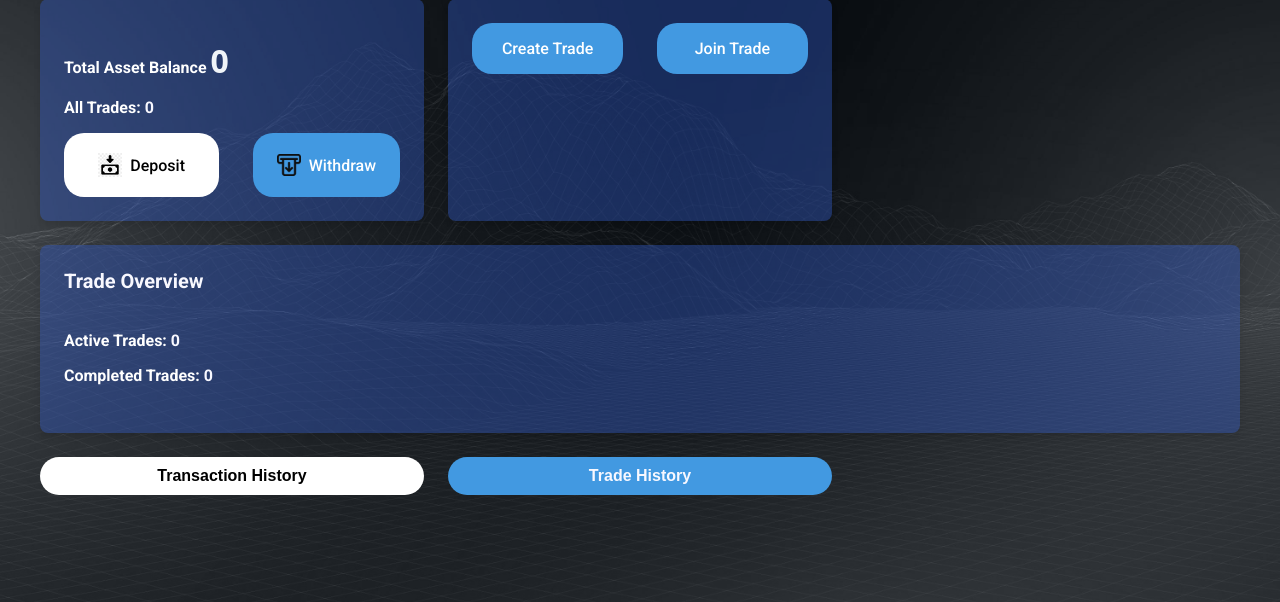
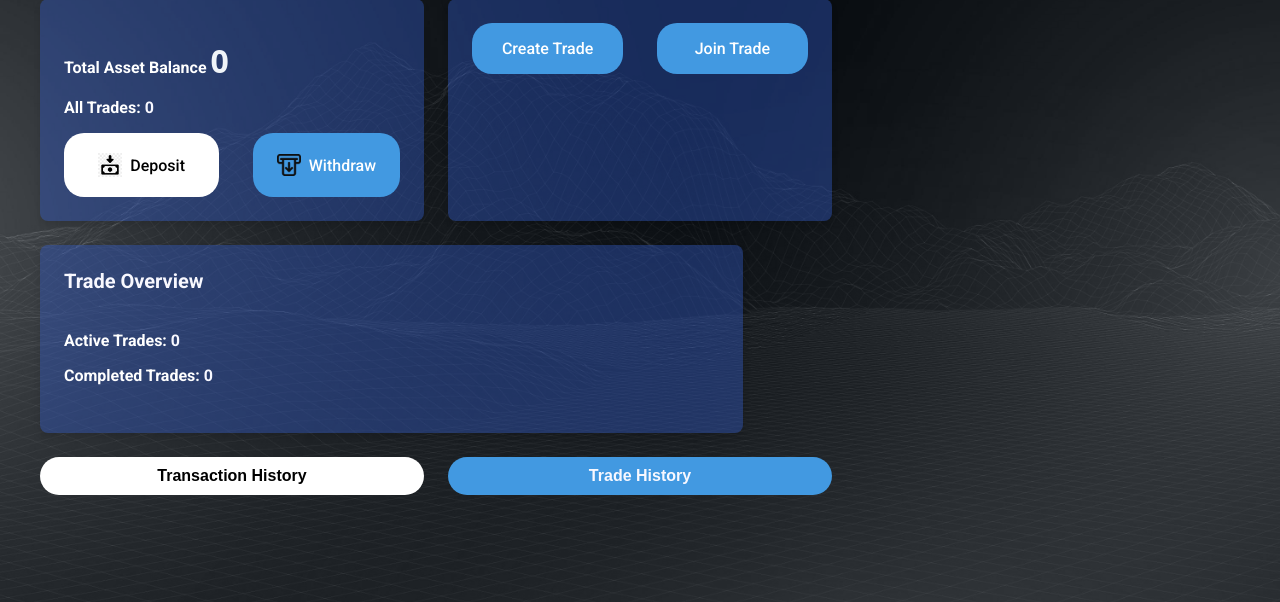
Before and after one commit to Ariwa042/Escrow, a Django app: page /dashboard/ in a window 1280 px wide. Shown: the part 198-800 px from the top of the page. Run offline with Django 4.2, Linux system fonts and the light colour scheme; the visitor is signed in with stand-in values (Sample User, id 1); data comes from the database, SQL or seed files in the repository; data that the repository does not hold is empty.

Commit message:
added bank transfer and fixed css

```diff
--- a/static/css/dashboard.css
+++ b/static/css/dashboard.css
@@ -69,6 +69,7 @@ body {
 /* Card Styles */
 .card {
     background-color: #335dcd66;
+    max-width: 655px;
     border-radius: 0.5rem;
     box-shadow: 0 4px 6px rgba(0, 0, 0, 0.1);
     padding: 1.5rem;
```
